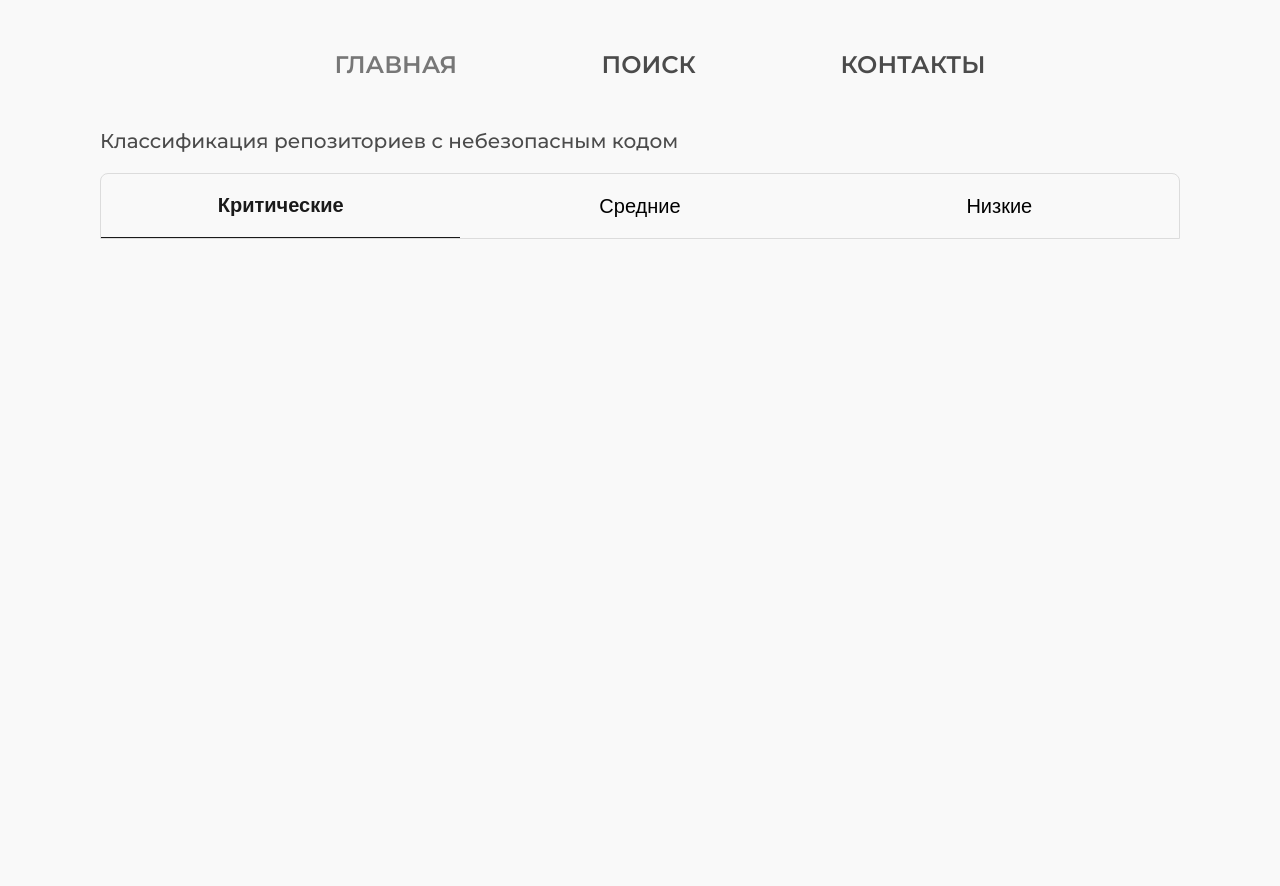
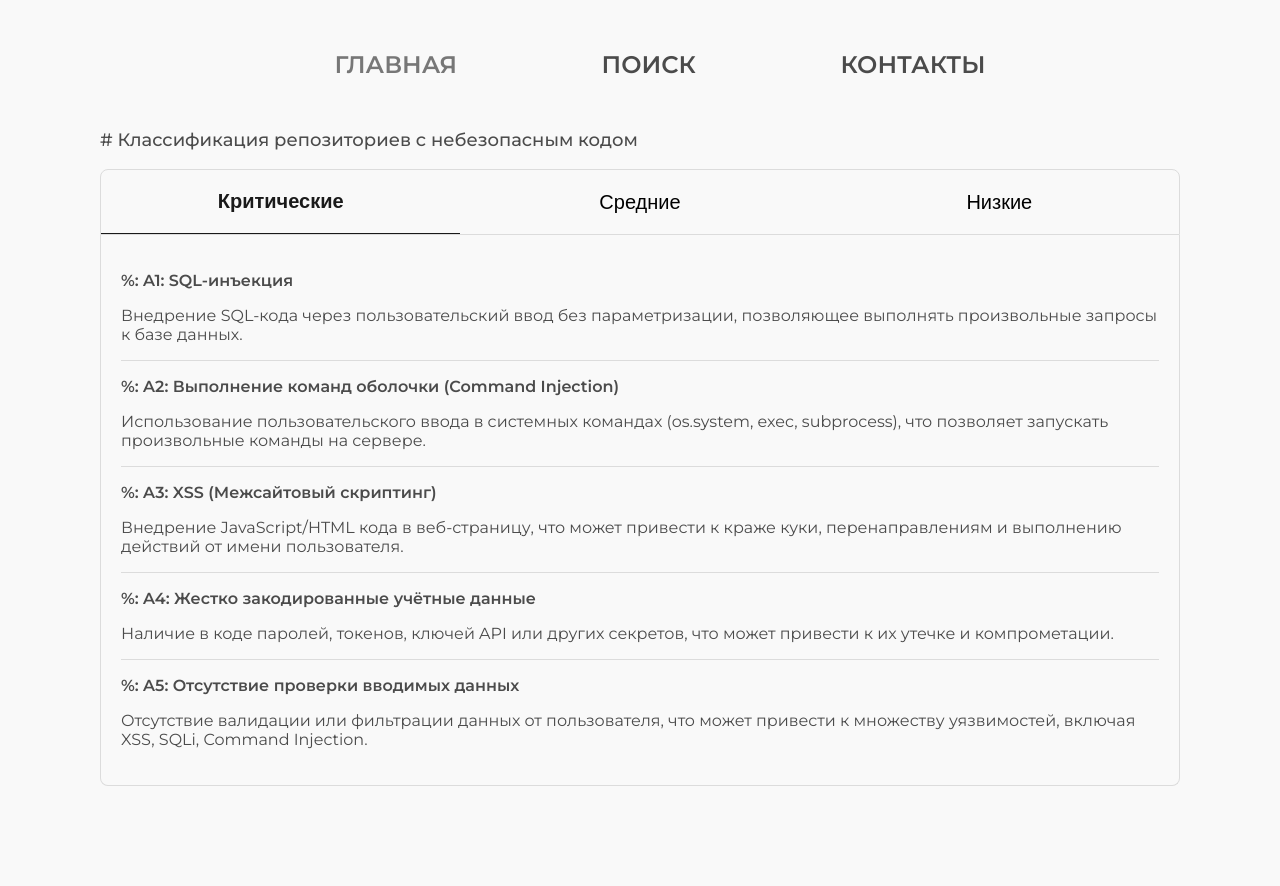
Before and after one commit to Foxxiblak/PythonAI, a Python web app: template search-unsafe-code/templates/home.html in a window 1280 px wide. Before the commit the page ends 239 px from the top, so only its background shows below. Run offline with Jinja, Linux system fonts and the light colour scheme; the template is opened without the code that fills it, so the values that code supplies are empty.

Commit message:
page added home

```diff
--- a/search-unsafe-code/templates/home.html
+++ b/search-unsafe-code/templates/home.html
@@ -9,13 +9,70 @@
     <body>
         <div id="navbar"></div>
         <p class="title-text">
-            Классификация репозиториев с небезопасным кодом
+            # Классификация репозиториев с небезопасным кодом
         </p>
 
         <div class="row-container tab-container">
-            <button class="tablink active" onclick="setActiveTab(this)">Критические</button>
-            <button class="tablink" onclick="setActiveTab(this)">Средние</button>
-            <button class="tablink" onclick="setActiveTab(this)">Низкие</button>
+            <button class="tablink active" data-tab="critical" onclick="setActiveTab(this)">Критические</button>
+            <button class="tablink" data-tab="medium" onclick="setActiveTab(this)">Средние</button>
+            <button class="tablink" data-tab="low" onclick="setActiveTab(this)">Низкие</button>
+        </div>
+
+        <div class="tab-content" data-tab="critical">
+            <div class="tab-item">
+                <p class="tab-item-title">%: A1: SQL-инъекция</p>
+                <p>Внедрение SQL-кода через пользовательский ввод без параметризации, позволяющее выполнять произвольные запросы к базе данных.</p>
+            </div>
+            <div class="tab-item">
+                <p class="tab-item-title">%: A2: Выполнение команд оболочки (Command Injection)</p>
+                <p>Использование пользовательского ввода в системных командах (os.system, exec, subprocess), что позволяет запускать произвольные команды на сервере.</p>
+            </div>
+            <div class="tab-item">
+                <p class="tab-item-title">%: A3: XSS (Межсайтовый скриптинг)</p>
+                <p>Внедрение JavaScript/HTML кода в веб-страницу, что может привести к краже куки, перенаправлениям и выполнению действий от имени пользователя.</p>
+            </div>
+            <div class="tab-item">
+                <p class="tab-item-title">%: A4: Жестко закодированные учётные данные</p>
+                <p>Наличие в коде паролей, токенов, ключей API или других секретов, что может привести к их утечке и компрометации.</p>
+            </div>
+            <div>
+                <p class="tab-item-title">%: A5: Отсутствие проверки вводимых данных</p>
+                <p>Отсутствие валидации или фильтрации данных от пользователя, что может привести к множеству уязвимостей, включая XSS, SQLi, Command Injection.</p>
+            </div>
+        </div>
+
+        <div class="tab-content" data-tab="medium">
+            <div class="tab-item">
+                <p class="tab-item-title">%: B1: CSRF (Межсайтовая подделка запроса)</p>
+                <p>Атака, при которой злоумышленник заставляет пользователя выполнить нежелательный запрос к сайту, на котором он авторизован.</p>
+            </div>
+            <div class="tab-item">
+                <p class="tab-item-title">%: B2: Неправильное управление сессиями</p>
+                <p>Использование ненадёжных методов хранения или генерации сессионных токенов, отсутствие таймаутов или проверки подлинности.</p>
+            </div>
+            <div class="tab-item">
+                <p class="tab-item-title">%: B3: Уязвимости при работе с файлами  </p>
+                <p>Обработка файлов без проверки расширения, размера или пути (например, ../), что может привести к загрузке вредоносных файлов или чтению системных.</p>
+            </div>
+            <div>
+                <p class="tab-item-title">%: B4: Отсутствие шифрования</p>
+                <p>Передача или хранение чувствительных данных (например, паролей, токенов) в незашифрованном виде.</p>
+            </div>
+        </div>
+
+        <div class="tab-content" data-tab="low">
+            <div class="tab-item">
+                <p class="tab-item-title">%: C1: Использование уязвимых библиотек</p>
+                <p>Использование сторонних библиотек, содержащих известные уязвимости, например по CVE.</p>
+            </div>
+            <div class="tab-item">
+                <p class="tab-item-title">%: C2: Ошибки конфигурации </p>
+                <p>Использование небезопасных дефолтных настроек, открытых портов, слабых политик безопасности.</p>
+            </div>
+            <div>
+                <p class="tab-item-title">%: C3: Необработанные исключения </p>
+                <p>Отсутствие try/except, что может привести к утечке стек-трейсов и информации об архитектуре приложения. </p>
+            </div>
         </div>
 
         <script>
@@ -33,8 +90,22 @@
             const tabs = document.querySelectorAll('.tablink');
             tabs.forEach(tab => tab.classList.remove('active'));
             clickedButton.classList.add('active');
+
+            const selectedTab = clickedButton.getAttribute('data-tab');
+
+            const contents = document.querySelectorAll('.tab-content');
+            contents.forEach(content => {
+              if (content.getAttribute('data-tab') === selectedTab) {
+                content.style.display = 'block';
+              } else {
+                content.style.display = 'none';
+              }
+            });
           }
+
+          document.addEventListener('DOMContentLoaded', () => {
+            setActiveTab(document.querySelector('.tablink.active'));
+          });
         </script>
-
     </body>
 </html>
--- a/search-unsafe-code/templates/styles.css
+++ b/search-unsafe-code/templates/styles.css
@@ -25,7 +25,20 @@ body {
     background-color: #f9f9f9;
     margin-left: 100px;
     margin-right: 100px;
+    margin-bottom: 100px;
     color: #4B4B4B;
+}
+
+html {
+    overflow: auto;
+    -webkit-overflow-scrolling: touch;
+    scrollbar-width: none;
+    -ms-overflow-style: none;
+}
+
+html::-webkit-scrollbar,
+body::-webkit-scrollbar {
+    display: none;
 }
 
 .row-container {
@@ -41,7 +54,7 @@ body {
 }
 
 .title-text {
-    font-size: 20px;
+    font-size: 18px;
     font-weight: 500;
 }
 
@@ -65,3 +78,23 @@ body {
   border-bottom: 1px solid #1A1A1A;
   font-weight: 700;
 }
+
+.tab-content {
+    padding: 20px;
+    border: 1px solid #dcdcdc;
+    border-top: 0px;
+    border-bottom-right-radius: 8px;
+    border-bottom-left-radius: 8px;
+}
+
+.tab-item {
+    border-bottom: 1px solid #dcdcdc;
+}
+
+.tab-item-title {
+    font-weight: 600;
+}
+
+.tab-content[data-tab="critical"] {
+  display: block;
+}
```
